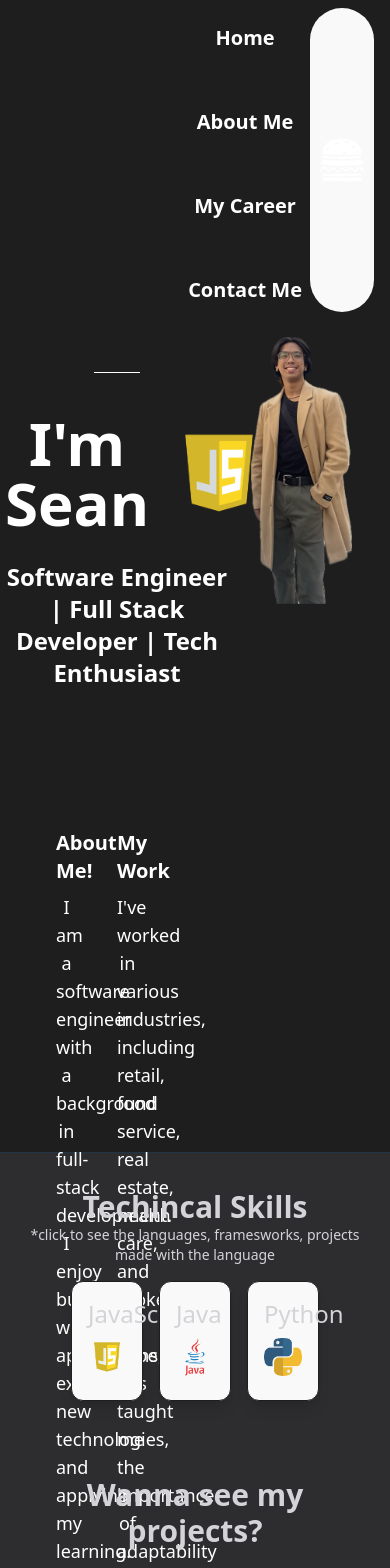
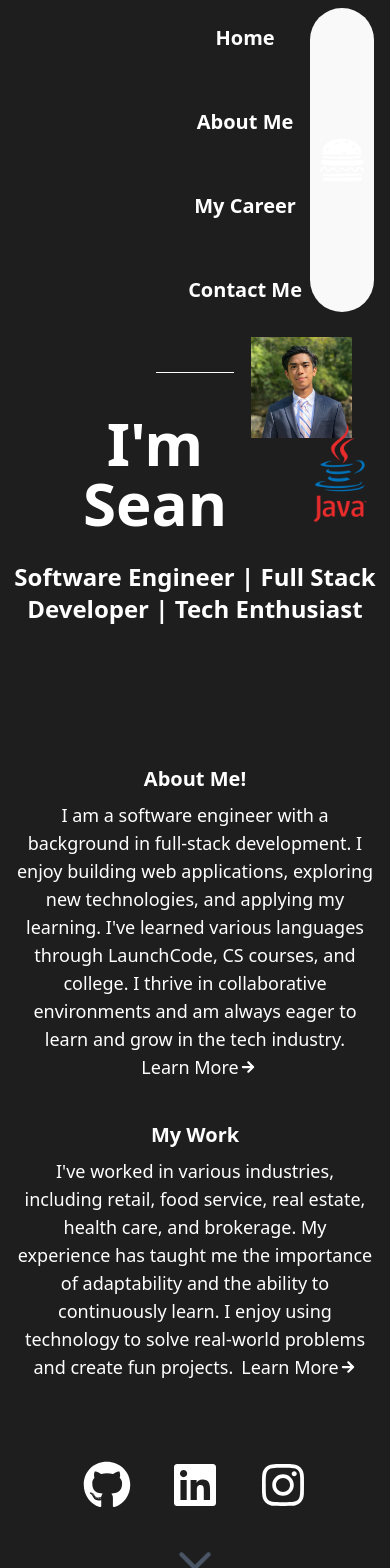
Before and after one commit to SeanEArc/Developer-Portfolio, a React (Vite) app in the folder Developer-Portfolio/: page / in a window 390 px wide. Shown: the top 1568 px of the page. Built offline with nearby package versions, Linux system fonts and the light colour scheme.

Commit message:
Added additional layout flexability

```diff
--- a/Developer-Portfolio/src/components/AboutMe.jsx
+++ b/Developer-Portfolio/src/components/AboutMe.jsx
@@ -2,10 +2,10 @@ import Professional_Photo from '../assets/Professional-Photo.jpeg';
 
 const AboutMe = () => {
     return (
-        <div className="pr-4 pl-4 w-[65%] mx-auto">
+        <div className="pr-4 pl-4 md:w-[65%] sm:[90%] mx-auto">
+
             <h2 className="text-4xl font-bold m-2"> About Me </h2>
 
-            <hr className="m-2 w-[75%] mx-auto" />
 
             <div className="grid grid-cols-[60%_40%]">
                 <div>
--- a/Developer-Portfolio/src/components/HomePage.jsx
+++ b/Developer-Portfolio/src/components/HomePage.jsx
@@ -15,6 +15,7 @@ import {
 import TechnicalSkills from './TechnicalSkills.jsx';
 import ContactMe from './ContactMe.jsx';
 import { Link, useLocation } from 'react-router';
+import ProfessionalPhoto from '../assets/Professional-Photo.jpeg'
 
 const HomePage = () => {
     const codingLanguagesIMG = [
@@ -86,15 +87,15 @@ const HomePage = () => {
     return (
         <div className="bg-[#2d2d30]">
             <div
-                className={`bg-[#1e1e1e] bg-no-repeat bg-contain bg-center text-neutral-200 shadow-3xl h-210`}
-                style={{
-                    backgroundImage: `url(${Subject})`,
-                    backgroundPosition: '87% 25px',
-                    backgroundSize: '26%',
-                }}
+                  className="bg-[#1e1e1e] bg-no-repeat bg-center text-neutral-200 shadow-3xl h-auto md:h-[100%]"
+                  style={{
+                        backgroundImage: window.innerWidth >= 768 ? `url(${Subject})` : `url(${ProfessionalPhoto})`,
+                        backgroundPosition: '87% 25px',
+                        backgroundSize: '26%',
+                  }}
             >
                 <div
-                    className={`grid grid-cols-[60%_40%] w-full font-bold text-white  `}
+                    className={`grid md:grid-cols-[60%_40%] sm:grid-cols-1 w-full font-bold text-white  `}
                 >
                     <div
                         className={`grid-cols-1 transition-opacity duration-1000 ease-in
@@ -120,7 +121,8 @@ const HomePage = () => {
                             Enthusiast
                         </p>
 
-                        <div className="grid grid-cols-2 gap-10 mx-auto pl-4 pr-4 mr-20 ml-10">
+                        <div className="grid md:grid-cols-2 sm:grid-cols-1 gap-10 mx-auto pl-4 pr-4 md:mr-20 md:ml-10">
+
                             <div className="grid-cols-1">
                                 <h2 className="text-xl mt-35"> About Me! </h2>
                                 <p className="text-lg font-light mt-2">
@@ -145,7 +147,7 @@ const HomePage = () => {
                             </div>
 
                             <div className="grid-cols-2">
-                                <h2 className="text-xl mt-35"> My Work </h2>
+                                <h2 className="text-xl md:mt-35 sm:mt-5"> My Work </h2>
                                 <p className="text-lg font-light mt-2">
                                     I've worked in various industries, including
                                     retail, food service, real estate, health
--- a/Developer-Portfolio/src/components/TechnicalSkills.jsx
+++ b/Developer-Portfolio/src/components/TechnicalSkills.jsx
@@ -17,7 +17,7 @@ const TechnicalSkills = () => {
                 language
             </p>
 
-            <div className="grid grid-cols-3 gap-4 w-[80%] mx-auto p-4">
+            <div className="grid md:grid-cols-3 sm:grid-cols-1 gap-4 w-[80%] mx-auto p-4">
                 {/* LANGUAGE BUTTONS */}
 
                 {languageInfo.map((language, index) => (
--- a/package.json
+++ /dev/null
@@ -1,5 +0,0 @@
-{
-  "dependencies": {
-    "react-router": "^7.9.3"
-  }
-}
```
Also changed, not shown: 1 other file (tests, documents, lock files or other folders).
